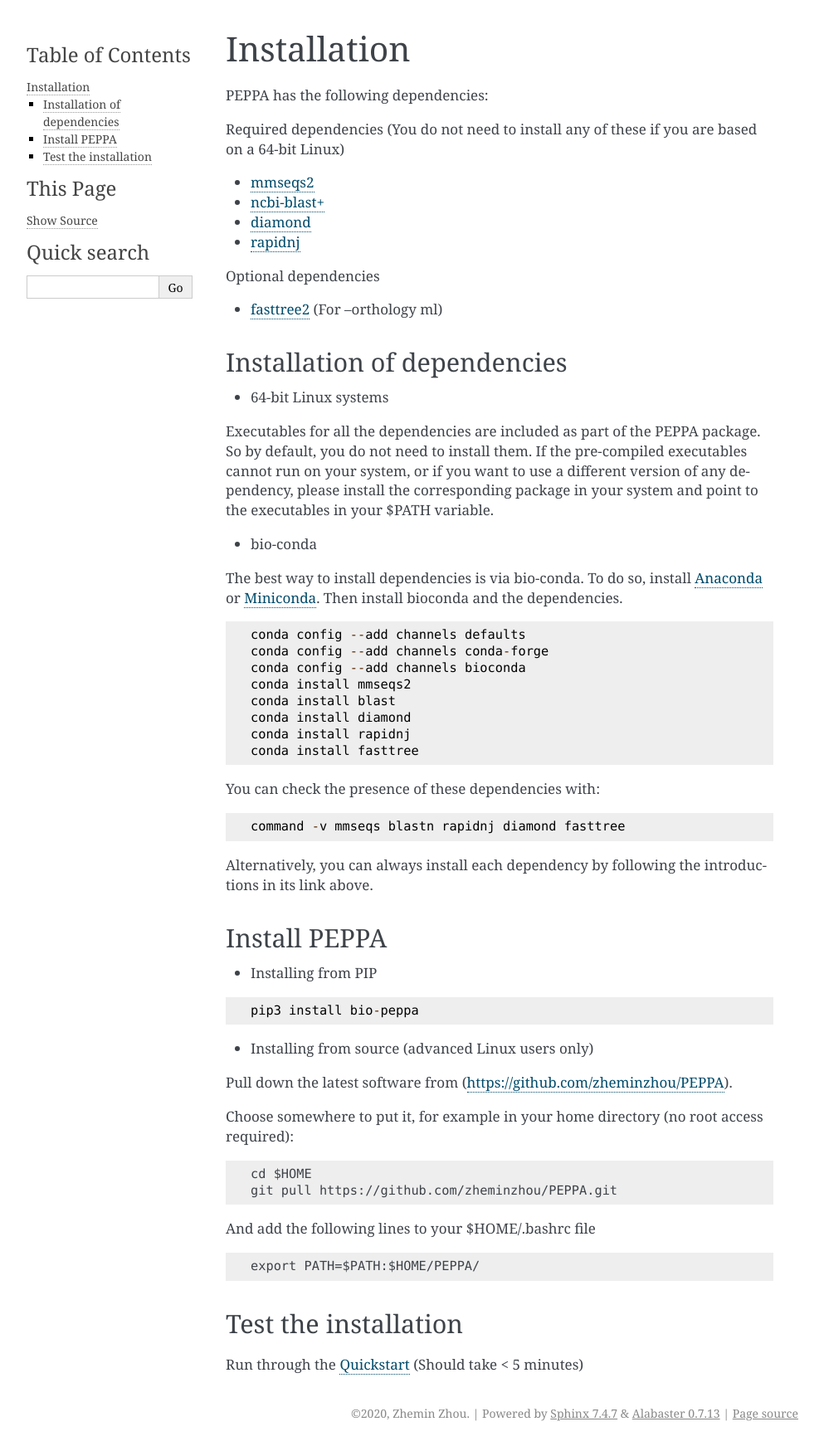
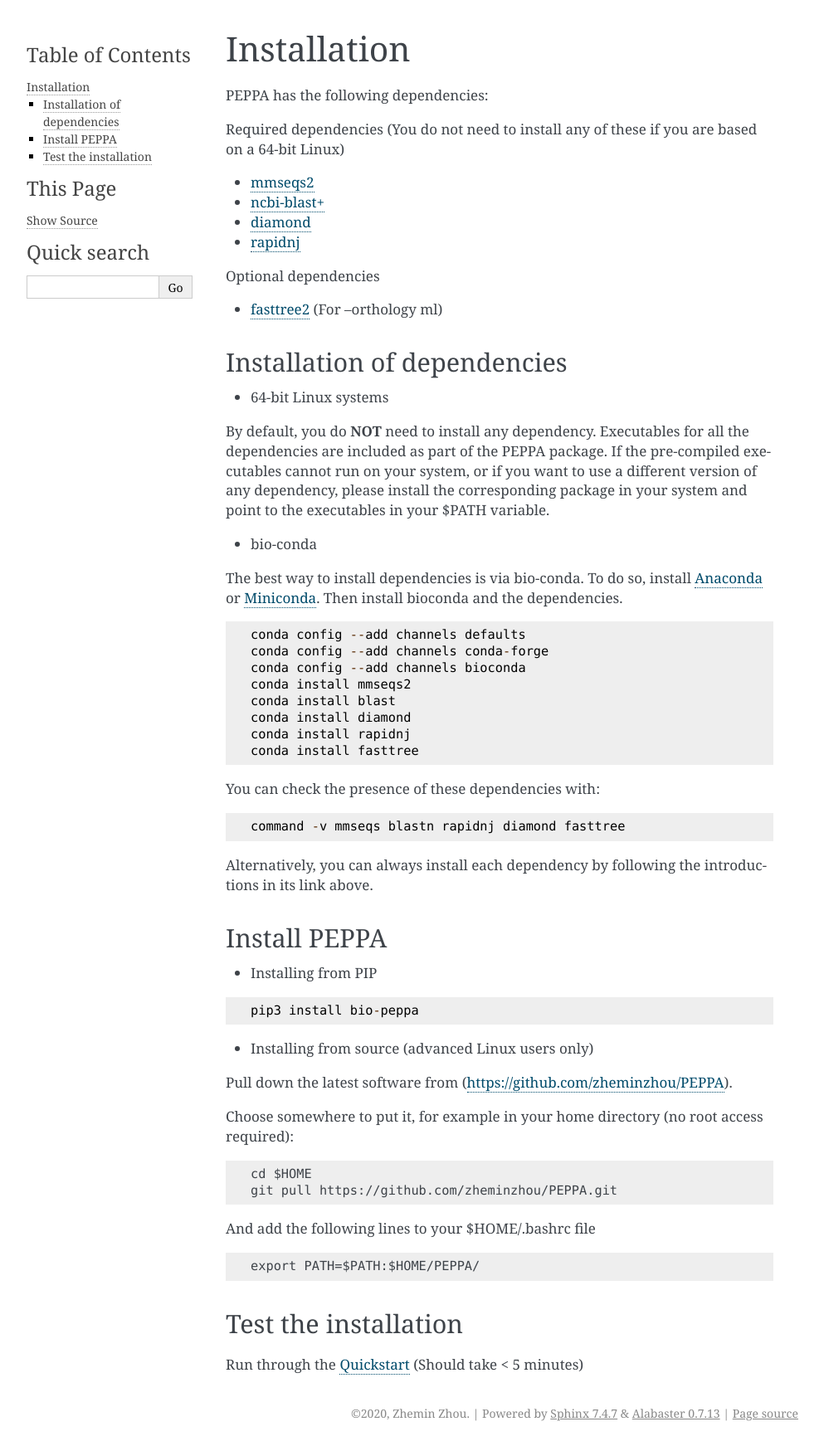
Before and after one commit to zheminzhou/PEPPAN, a Sphinx documentation site: the page built from docs/source/usage/installation.rst, in a window 1280 px wide. Shown: the whole page at 83% size, without its empty margins (148-1141 px from the left). Built offline with Sphinx 7.4.7, drawn with Linux system fonts in a browser that asks for light colours.

Commit message:
Update installation.rst

```diff
--- a/docs/source/usage/installation.rst
+++ b/docs/source/usage/installation.rst
@@ -18,7 +18,7 @@
 ----------------------------
 * 64-bit Linux systems
 
-Executables for all the dependencies are included as part of the PEPPA package. So by default, you do not need to install them. If the pre-compiled executables cannot run on your system, or if you want to use a different version of any dependency, please install the corresponding package in your system and point to the executables in your $PATH variable.
+By default, you do **NOT** need to install any dependency. Executables for all the dependencies are included as part of the PEPPA package. If the pre-compiled executables cannot run on your system, or if you want to use a different version of any dependency, please install the corresponding package in your system and point to the executables in your $PATH variable.
 
 * bio-conda
 
```
